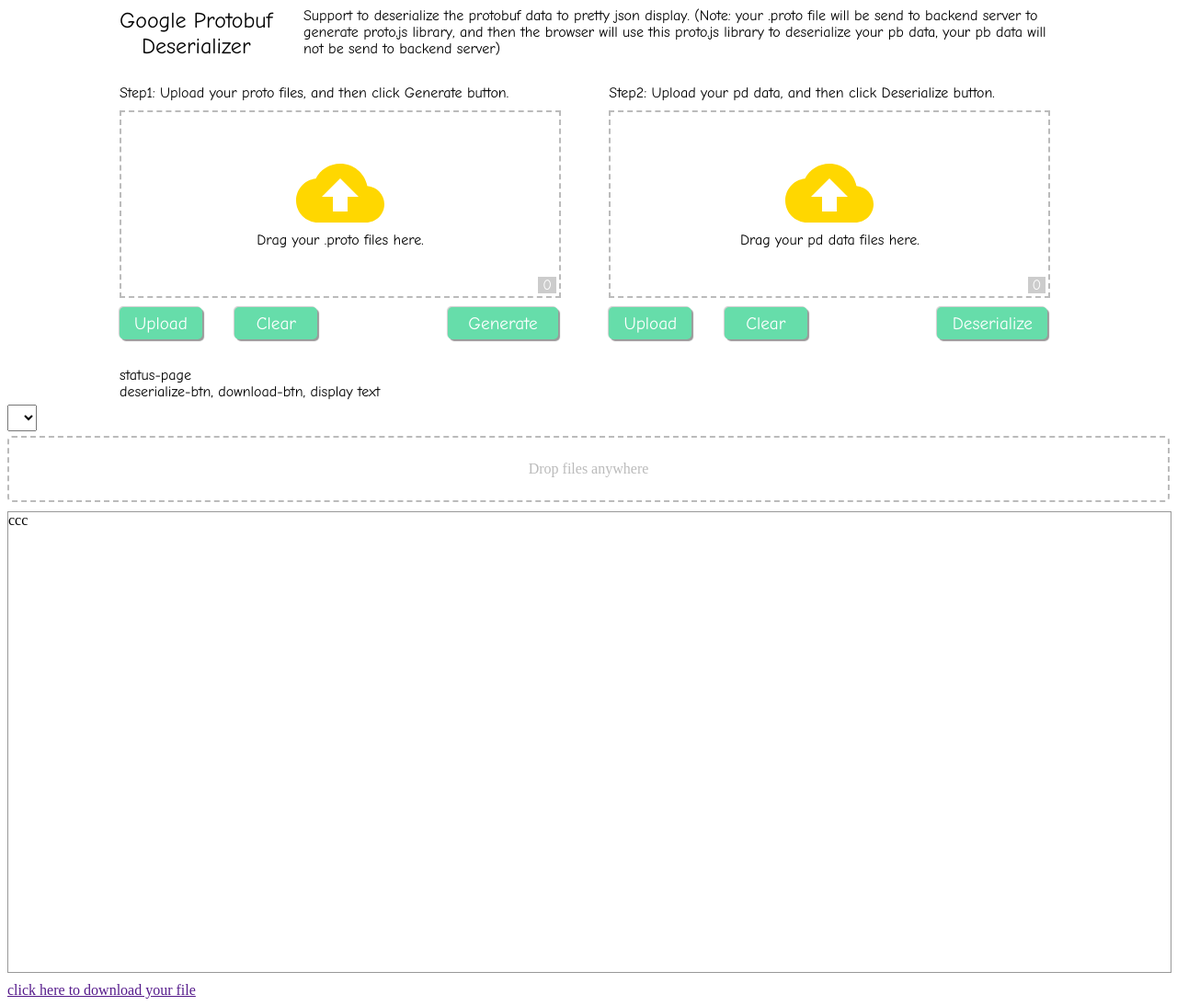
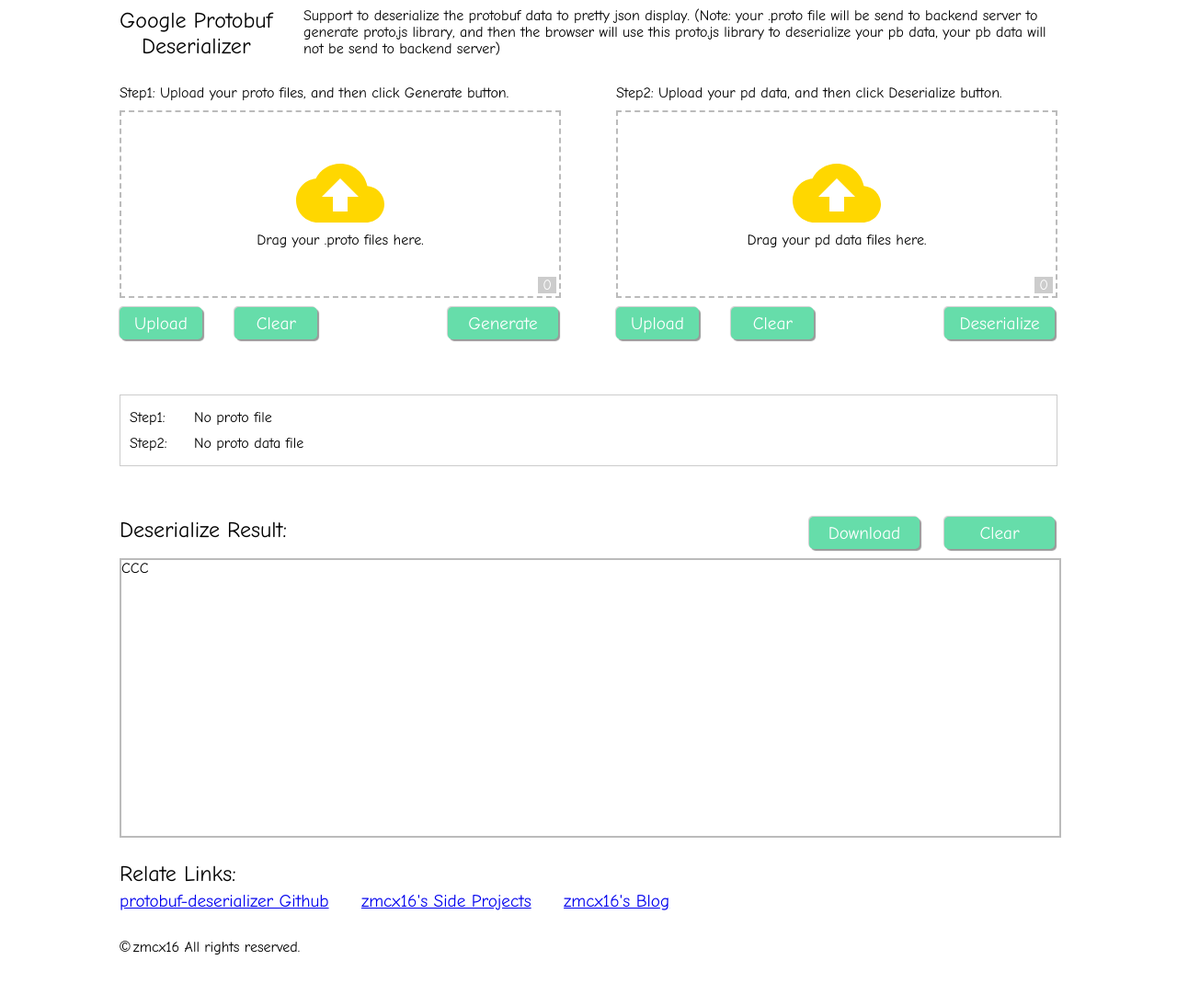
Before and after one commit to zmcx16/protobuf-deserializer, a plain HTML site: page index.html in a window 1280 px wide. Shown: the whole page at 92% size. After the commit the page ends 1059 px from the top, so only its background shows below. Drawn offline with nearby package versions, Linux system fonts and the light colour scheme.

Commit message:
implement UI page

```diff
--- a/index.html
+++ b/index.html
@@ -2,6 +2,8 @@
 <html lang="en-us">
 
 <head>
+  <meta http-equiv="Content-Type" content="text/html; charset=utf-8" />
+  <title>Google Protobuf Deserializer</title>
   <link href="./common.css" rel="stylesheet">
   <link href="./main.css" rel="stylesheet">
   <script src="https://ajax.googleapis.com/ajax/libs/jquery/1.11.1/jquery.min.js"></script>
@@ -163,19 +165,27 @@
       </div>
     </div>
     <div class="status">
-      status-page
+      <div class="status-data"><span class="status-title">Step1:</span><span class="status-content" id="step1-status">No proto file</span></div>
+      <div class="status-data"><span class="status-title">Step2:</span><span class="status-content" id="step2-status">No proto data file</span></div>
     </div>
     <div class="display-page">
-      deserialize-btn, download-btn, display text
+      <div class="display-title">Deserialize Result:</div>
+      <button id="download-output-button" type="button" class="click-btn-v2 last-button">Download</button>
+      <button id="clear-output-button" type="button" class="click-btn-v2 last-button">Clear</button>
+      <div class="display-output">CCC</div>
     </div>
     <div class="footer-page">
       <div class="relate-links">
+        <div class="relate-links-title">Relate Links:</div>
+        <a class="relate-link" target="_blank" href="https://github.com/zmcx16/protobuf-deserializer/">protobuf-deserializer Github</a>
+        <a class="relate-link" target="_blank" href="https://project.zmcx16.moe/">zmcx16's Side Projects</a>
+        <a class="relate-link" target="_blank" href="https://blog.zmcx16.moe/">zmcx16's Blog</a>
       </div>
-      <div class="copyright">
-      </div>
+      <div class="copyright"><span class="copyright-icon">©</span>zmcx16 All rights reserved.</div>
     </div>
   </div>
-  <div id="container">
+
+  <div id="container" style="display:none;">
     <select id="proto-list-select">
     </select>
     <div id="drop_zone">Drop files anywhere</div>
--- a/main.css
+++ b/main.css
@@ -19,6 +19,7 @@
 
 .prepare-data{
     margin: 20px 0px;
+    position: relative;
 }
 
 .prepare-data .step1{
@@ -91,9 +92,81 @@
 .prepare-data .step2{
     width: 480px;
     display: inline-block;
-    margin-left: 47px;
+    position: absolute;
+    right: 0px;
 }
 
+.status{
+    border: 1px solid #ccc;
+    padding: 10px;
+    position: relative;
+    margin-top: 50px;
+    margin-bottom: 100px;
+}
+
+.status-data{
+    padding: 5px 0px;
+}
+
+.status-title{
+    min-width: 70px;
+    display: inline-block;
+}
+
+.status-content{
+    padding: 0px;
+}
+
+.display-page{
+    position: relative;
+}
+
+.display-title{
+    position: absolute;
+    font-size: x-large;
+    top: -45px;
+}
+
+#download-output-button{
+    right: 150px;
+    top: -45px;
+}
+
+#clear-output-button{
+    padding: 0px;
+    top: -45px;
+}
+
+.display-output{
+    border: 2px solid #bbb;
+    margin-top: 45px;
+    width: 100%;
+    min-height: 300px;
+}
+
+.footer-page{
+    margin: 20px 0px;
+}
+
+.relate-links{
+    margin-bottom: 30px;
+}
+
+.relate-links-title{
+    padding: 5px 0px;
+    font-size: x-large;
+}
+
+.relate-link{
+    padding-top: 10px;
+    margin-right: 30px;
+    font-size: larger;
+}
+
+.copyright-icon{
+    font-family: fantasy;
+    padding-right: 3px;
+}
 
 
 .container {
```
